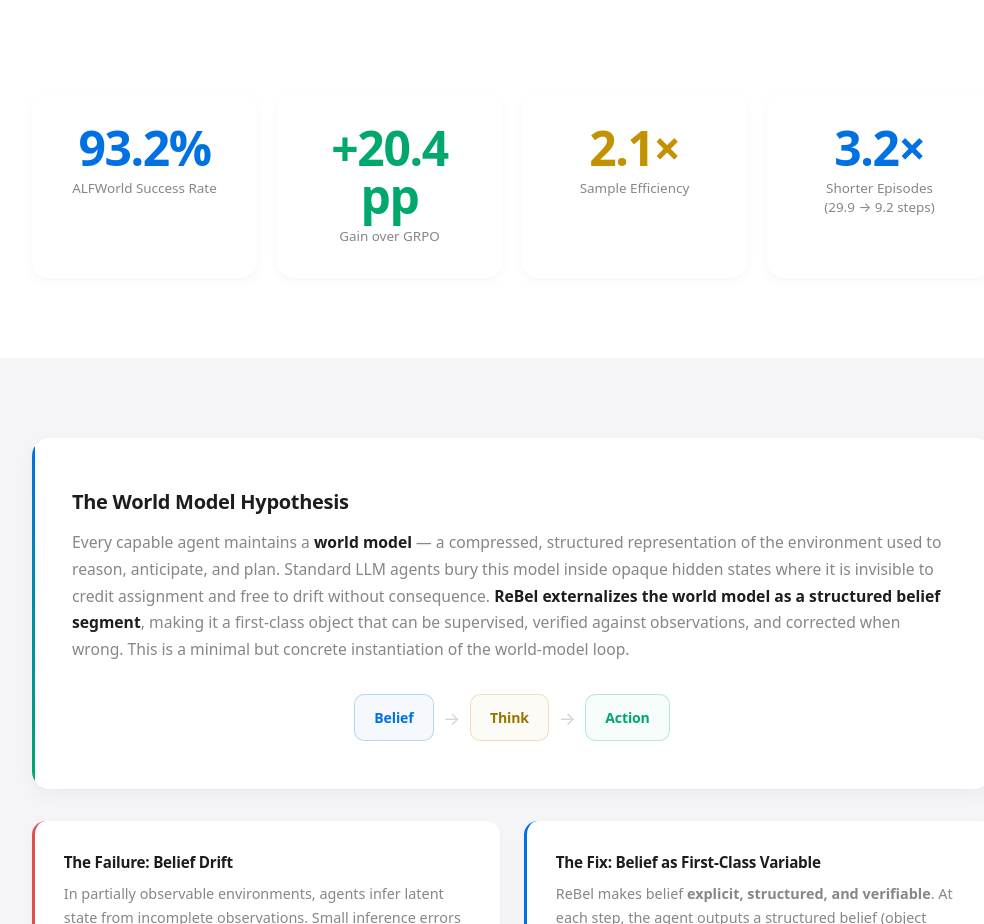
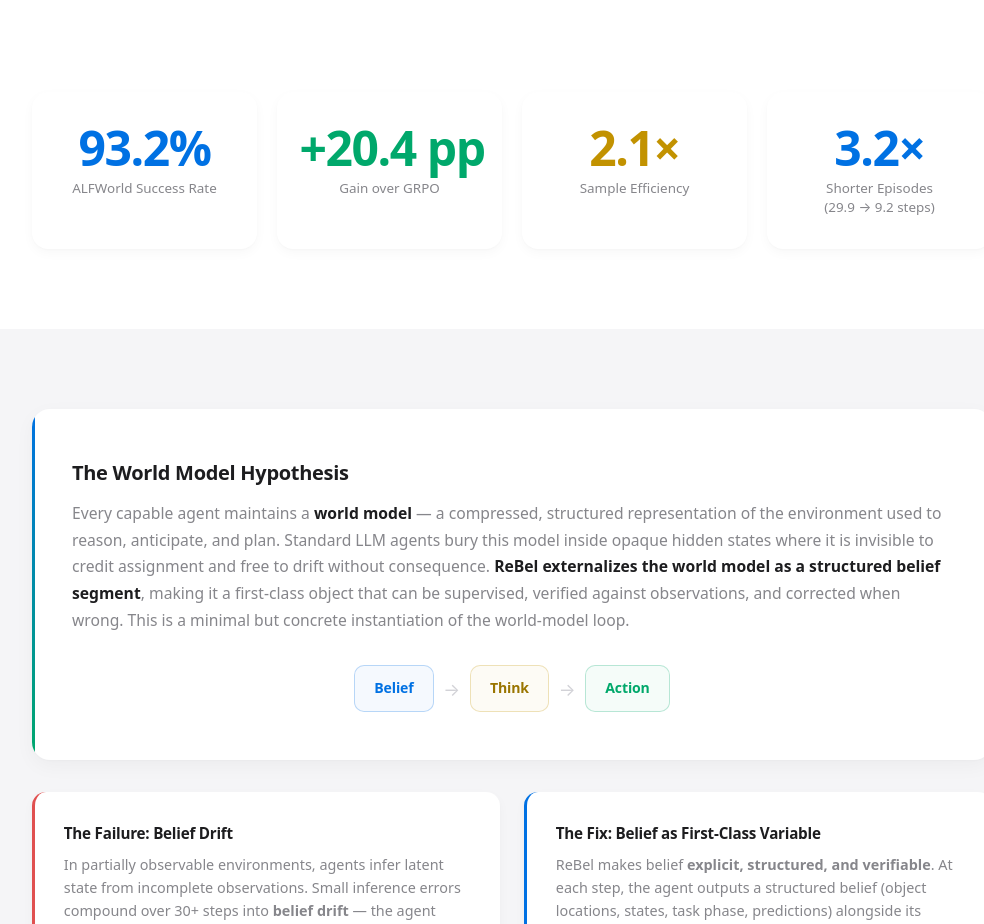
Before and after one commit to Fateyetian/Rebel, a plain HTML site: page docs/index.html in a window 1280 px wide. Shown: the part 820-1744 px from the top of the page, without its empty margins (128-1112 px from the left). Drawn offline with Linux system fonts and the light colour scheme.

Commit message:
Fix stat card text wrapping: add nowrap and increase min-width
Co-Authored-By: Claude Opus 4.7 <noreply@anthropic.com>

```diff
--- a/docs/index.html
+++ b/docs/index.html
@@ -114,7 +114,7 @@
 
   /* ── Stat Grid ────────────────────────────────────────────── */
   .stat-grid {
-    display: grid; grid-template-columns: repeat(auto-fit, minmax(210px, 1fr));
+    display: grid; grid-template-columns: repeat(auto-fit, minmax(220px, 1fr));
     gap: 1.25rem; margin-top: 2rem;
   }
   .stat-card {
@@ -123,10 +123,10 @@
     box-shadow: 0 1px 2px rgba(0,0,0,0.02), 0 4px 12px rgba(0,0,0,0.03);
   }
   .stat-card:hover { transform: translateY(-3px); }
-  .stat-number { font-size: clamp(2.2rem, 4vw, 3rem); font-weight: 800; color: #0071e3; line-height: 1; letter-spacing: -0.03em; }
+  .stat-number { font-size: clamp(2.2rem, 4vw, 3rem); font-weight: 800; color: #0071e3; line-height: 1; letter-spacing: -0.03em; white-space: nowrap; }
   .stat-number.green { color: #00a86b; }
   .stat-number.gold  { color: #c29200; }
-  .stat-label  { font-size: 0.84rem; color: #86868b; margin-top: 0.45rem; line-height: 1.4; }
+  .stat-label  { font-size: 0.84rem; color: #86868b; margin-top: 0.45rem; line-height: 1.4; white-space: nowrap; }
 
   /* ── Insight Box ──────────────────────────────────────────── */
   .insight-box {
```
